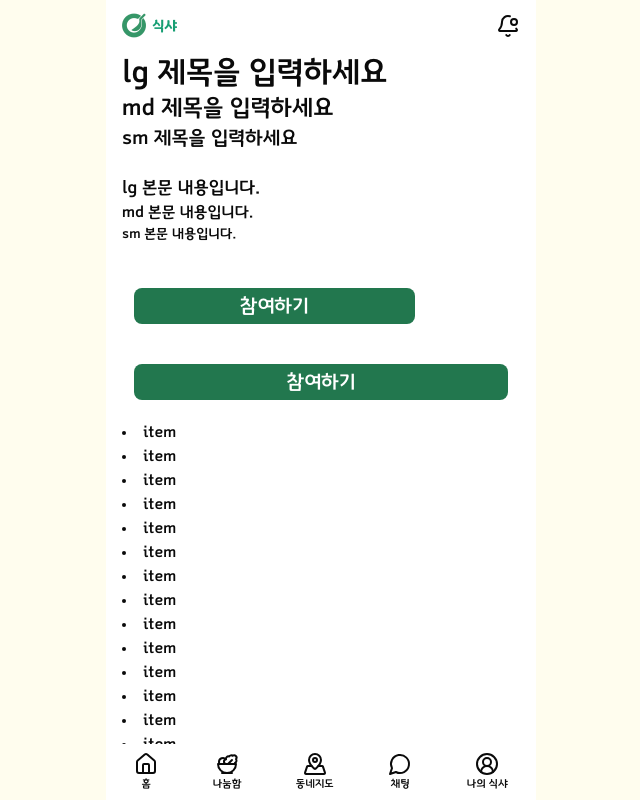
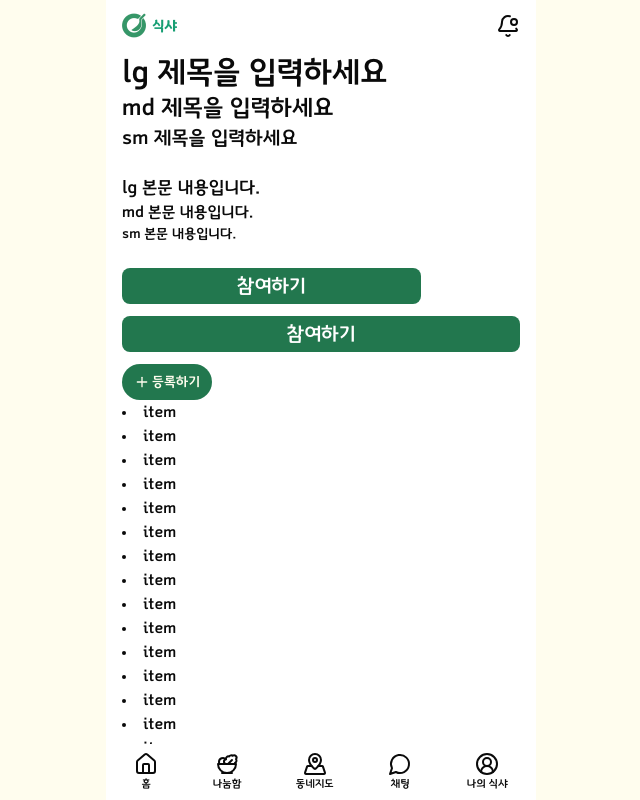
Before and after one commit to FRONT-END-BOOTCAMP-PLUS-4/sik-share, a Next.js app: page / in a window 1280 px wide. Shown: the top 800 px of the page, without its empty margins (319-959 px from the left). Built offline with nearby package versions, Linux system fonts and the light colour scheme.

Commit message:
style: 공통 컴포넌트 스타일 수정

```diff
--- a/app/globals.css
+++ b/app/globals.css
@@ -131,13 +131,13 @@
   --fs-11: 11px;
 
   /* line-height */
-  --lh-40: 40px;
-  --lh-32: 32px;
-  --lh-28: 28px;
-  --lh-24: 24px;
-  --lh-20: 20px;
-  --lh-18: 18px;
-  --lh-16: 16px;
+  --space-40: 40px;
+  --space-32: 32px;
+  --space-28: 28px;
+  --space-24: 24px;
+  --space-20: 20px;
+  --space-18: 18px;
+  --space-16: 16px;
 
   /* Safe Area Insets */
   --safe-top:    env(safe-area-inset-top)    constant(safe-area-inset-top);
@@ -206,47 +206,51 @@ body {
 /* font style */
 .title-lg {
   font-size: var(--fs-32);
-  line-height: var(--lh-40);
+  line-height: var(--space-40);
 }
 
 .title-md {
   font-size: var(--fs-24);
-  line-height: var(--lh-32);
+  line-height: var(--space-32);
 }
 
 .title-sm {
   font-size: var(--fs-20);
-  line-height: var(--lh-28);
+  line-height: var(--space-28);
 }
 
 .body-lg {
   font-size: var(--fs-18);
-  line-height: var(--lh-24);
+  line-height: var(--space-24);
 }
 
 .body-md {
   font-size: var(--fs-16);
-  line-height: var(--lh-24);
+  line-height: var(--space-24);
 }
 
 .body-sm {
   font-size: var(--fs-14);
-  line-height: var(--lh-20);
+  line-height: var(--space-20);
 }
 
 /* etc */
 .badge-12,
 .caption-12 {
   font-size: var(--fs-12);
-  line-height: var(--lh-18);
+  line-height: var(--space-18);
 }
 
 .label-11 {
   font-size: var(--fs-11);
-  line-height: var(--lh-16);
+  line-height: var(--space-16);
 }
-.button-20 {
+
+.button-lg {
   color: white;
   font-size: var(--fs-20);
-  line-height: var(--lh-20);
+  line-height: var(--space-20);
 }
+.button-sm {
+  color: var(--light-green-50);
+}
--- a/app/page.tsx
+++ b/app/page.tsx
@@ -1,3 +1,4 @@
+import { Plus } from "lucide-react";
 import { Button } from "@/components/ui/button";
 
 export default function Home() {
@@ -15,14 +16,17 @@ export default function Home() {
 
 			<br />
 
-			<div className="flex px-3 py-5">
+			<div className="flex flex-col gap-3">
 				<Button variant="joinBtn">참여하기</Button>
-			</div>
-			<div className="px-3 py-5">
 				<Button variant="joinFullBtn">참여하기</Button>
+				<Button variant="add" className="flex gap-0.5">
+					<Plus />
+					등록하기
+				</Button>
 			</div>
 
 			{Array.from({ length: 50 }, (_, idx) => (
+				// biome-ignore lint/suspicious/noArrayIndexKey: <explanation>
 				<li key={idx}>item</li>
 			))}
 		</>
--- a/components/common/Header.tsx
+++ b/components/common/Header.tsx
@@ -1,4 +1,4 @@
-import { Bell, BellDot } from "lucide-react";
+import { BellDot } from "lucide-react";
 import Image from "next/image";
 
 export default function Header() {
--- a/components/ui/button.tsx
+++ b/components/ui/button.tsx
@@ -20,9 +20,10 @@ const buttonVariants = cva(
 				ghost:
 					"hover:bg-accent hover:text-accent-foreground dark:hover:bg-accent/50",
 				joinBtn:
-					"bg-primary w-3/4 button-20 hover:bg-primary/90 cursor-pointer",
+					"bg-primary w-3/4 button-lg hover:bg-primary/90 cursor-pointer",
 				joinFullBtn:
-					"bg-primary w-full button-20 hover:bg-primary/90 cursor-pointer",
+					"bg-primary w-full button-lg hover:bg-primary/90 cursor-pointer",
+				add: "bg-primary w-fit button-sm body-sm rounded-[var(--space-20)] hover:bg-primary/90 cursor-pointer",
 			},
 			size: {
 				default: "h-9 px-4 py-2 has-[>svg]:px-3",
```
